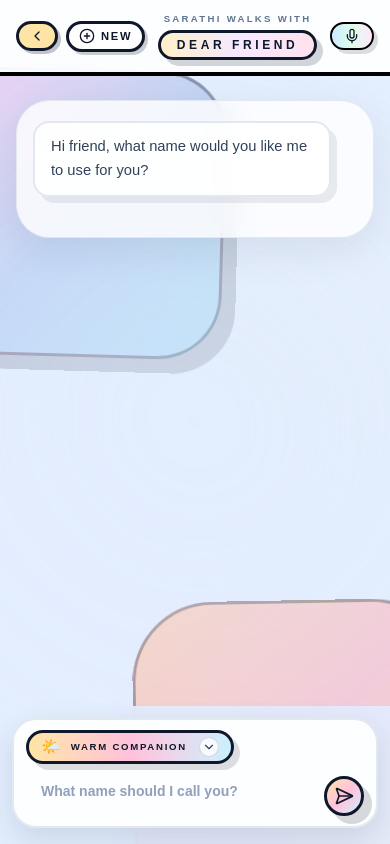
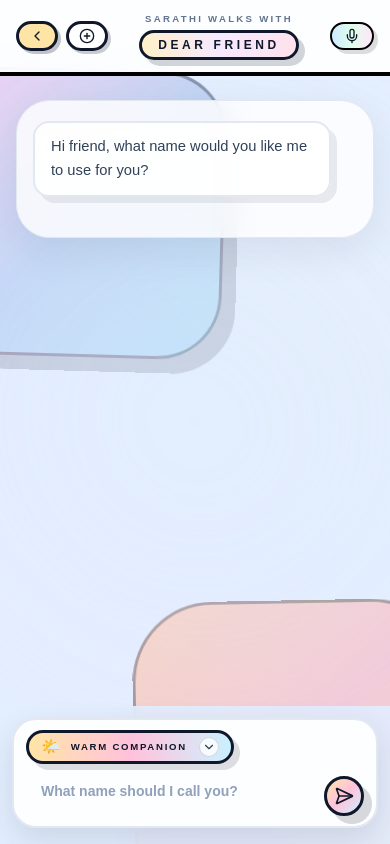
Before and after one commit to StarDust130/Sarathi-Ai, a Next.js app: page /chat in a window 390 px wide. Built offline with nearby package versions, Linux system fonts and the light colour scheme.

Commit message:
fix: Remove redundant text from the new chat button for cleaner UI

```diff
--- a/app/chat/page.tsx
+++ b/app/chat/page.tsx
@@ -603,7 +603,7 @@ export default function ChatPage() {
             >
               <PlusCircle className="h-4 w-4" />
               <span className="hidden sm:inline">New Chat</span>
-              <span className="sm:hidden">New</span>
+
             </motion.button>
           </div>
 
```
